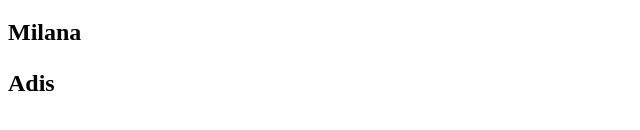
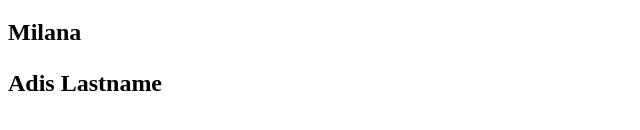
Before and after one commit to ddayana08/MyProject, a plain HTML site: page index.html in a window 1280 px wide. Shown: the part 244-374 px from the top of the page, without its empty margins (0-640 px from the left). Drawn offline with Linux system fonts and the light colour scheme.

Commit message:
Added Last name

```diff
--- a/index.html
+++ b/index.html
@@ -4,4 +4,4 @@
 <p>Maxim Basanov<p>
 <p>Akzhol <p>
 <p>Milana<p>
-<p>Adis<p>
+<p>Adis Lastname<p>
```
